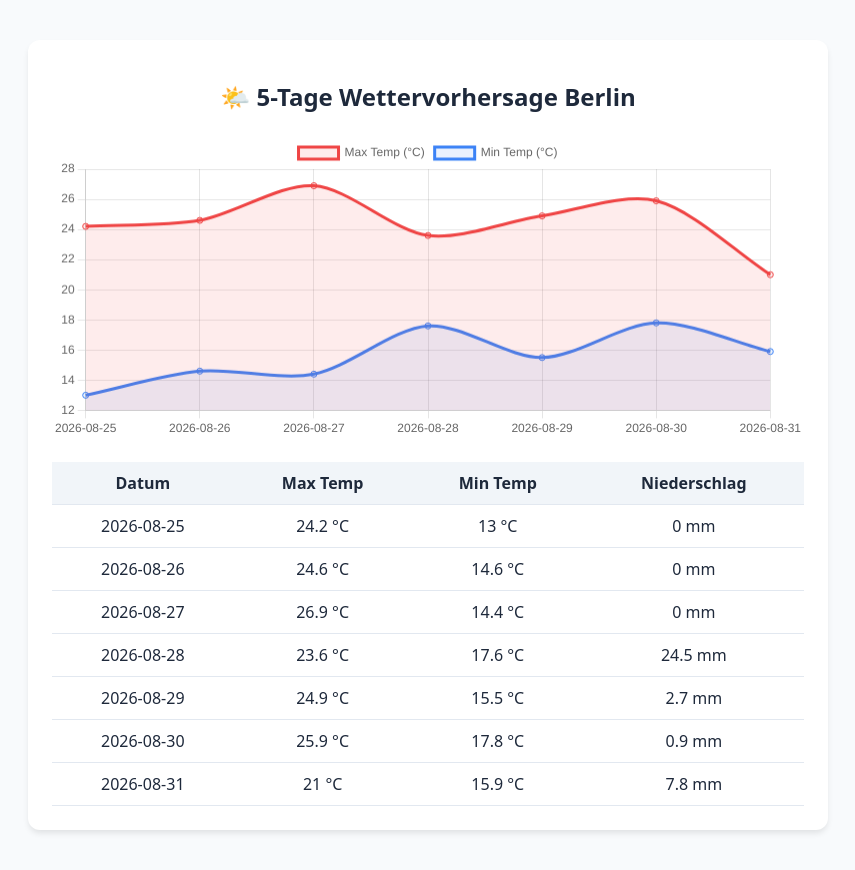
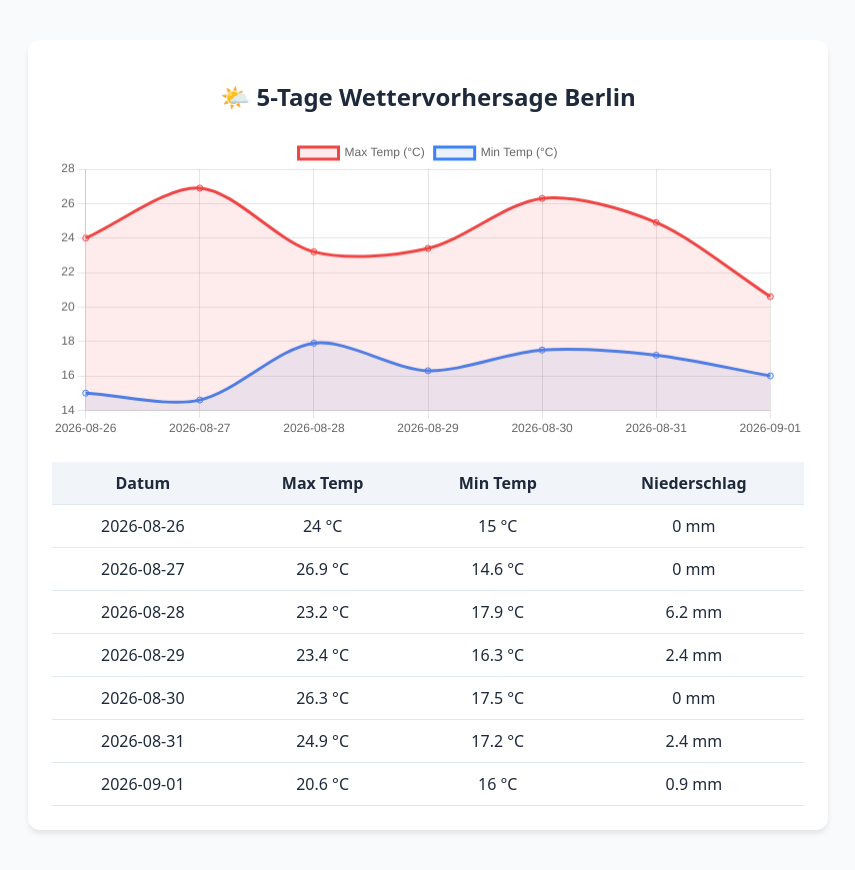
Before and after one commit to Felix-devl/GH-tutorial, a plain HTML site: page index.html in a window 1280 px wide. Shown: the whole page, without its empty margins (212-1067 px from the left). Drawn offline with nearby package versions, Linux system fonts and the light colour scheme.

Commit message:
deploy: dffa60e1ba6bfe71b053dc4110daaa408636babc

```diff
--- a/index.html
+++ b/index.html
@@ -22,17 +22,17 @@
       <thead>
         <tr><th>Datum</th><th>Max Temp</th><th>Min Temp</th><th>Niederschlag</th></tr>
       </thead>
-      <tbody><tr><td>2026-08-25</td><td>24.2 °C</td><td>13 °C</td><td>0 mm</td></tr><tr><td>2026-08-26</td><td>24.6 °C</td><td>14.6 °C</td><td>0 mm</td></tr><tr><td>2026-08-27</td><td>26.9 °C</td><td>14.4 °C</td><td>0 mm</td></tr><tr><td>2026-08-28</td><td>23.6 °C</td><td>17.6 °C</td><td>24.5 mm</td></tr><tr><td>2026-08-29</td><td>24.9 °C</td><td>15.5 °C</td><td>2.7 mm</td></tr><tr><td>2026-08-30</td><td>25.9 °C</td><td>17.8 °C</td><td>0.9 mm</td></tr><tr><td>2026-08-31</td><td>21 °C</td><td>15.9 °C</td><td>7.8 mm</td></tr></tbody>
+      <tbody><tr><td>2026-08-26</td><td>24 °C</td><td>15 °C</td><td>0 mm</td></tr><tr><td>2026-08-27</td><td>26.9 °C</td><td>14.6 °C</td><td>0 mm</td></tr><tr><td>2026-08-28</td><td>23.2 °C</td><td>17.9 °C</td><td>6.2 mm</td></tr><tr><td>2026-08-29</td><td>23.4 °C</td><td>16.3 °C</td><td>2.4 mm</td></tr><tr><td>2026-08-30</td><td>26.3 °C</td><td>17.5 °C</td><td>0 mm</td></tr><tr><td>2026-08-31</td><td>24.9 °C</td><td>17.2 °C</td><td>2.4 mm</td></tr><tr><td>2026-09-01</td><td>20.6 °C</td><td>16 °C</td><td>0.9 mm</td></tr></tbody>
     </table>
   </div>
   <script>
     new Chart(document.getElementById('chart'), {
       type: 'line',
       data: {
-        labels: ["2026-08-25","2026-08-26","2026-08-27","2026-08-28","2026-08-29","2026-08-30","2026-08-31"],
+        labels: ["2026-08-26","2026-08-27","2026-08-28","2026-08-29","2026-08-30","2026-08-31","2026-09-01"],
         datasets: [
-          { label: 'Max Temp (°C)', data: [24.2,24.6,26.9,23.6,24.9,25.9,21], borderColor: '#ef4444', backgroundColor: 'rgba(239, 68, 68, 0.1)', fill: true, tension: 0.3 },
-          { label: 'Min Temp (°C)', data: [13,14.6,14.4,17.6,15.5,17.8,15.9], borderColor: '#3b82f6', backgroundColor: 'rgba(59, 130, 246, 0.1)', fill: true, tension: 0.3 }
+          { label: 'Max Temp (°C)', data: [24,26.9,23.2,23.4,26.3,24.9,20.6], borderColor: '#ef4444', backgroundColor: 'rgba(239, 68, 68, 0.1)', fill: true, tension: 0.3 },
+          { label: 'Min Temp (°C)', data: [15,14.6,17.9,16.3,17.5,17.2,16], borderColor: '#3b82f6', backgroundColor: 'rgba(59, 130, 246, 0.1)', fill: true, tension: 0.3 }
         ]
       }
     });
```
